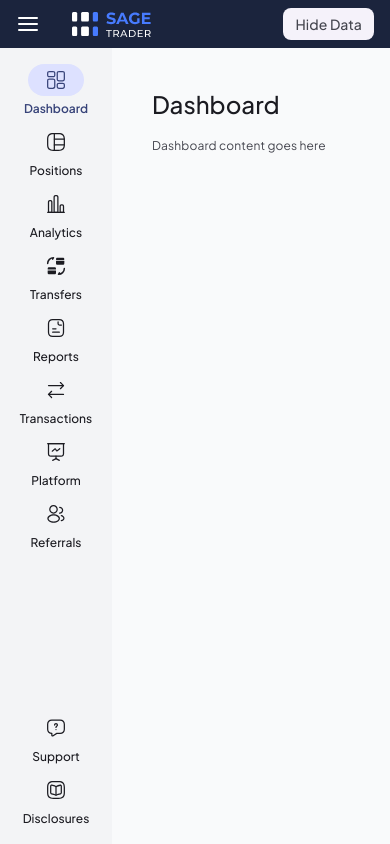
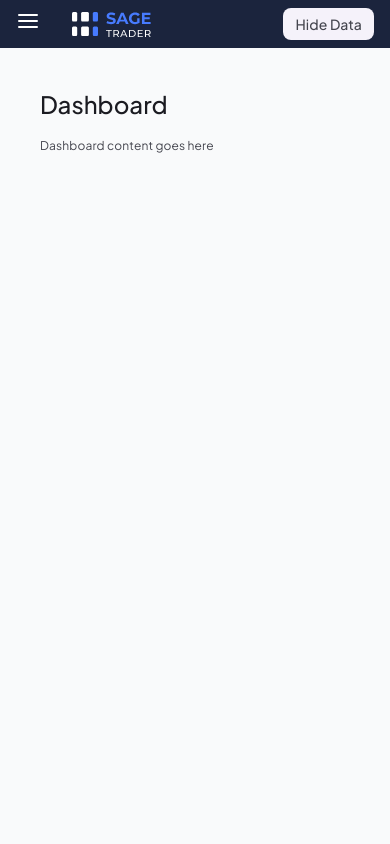
Before and after one commit to YuriiKovalov/money-transfers, an Angular app: page /dashboard in a window 390 px wide. Built offline with nearby package versions, Linux system fonts and the light colour scheme.

Commit message:
style: sidebar

```diff
--- a/src/app/app.html
+++ b/src/app/app.html
@@ -5,11 +5,11 @@
     @if ($sidebarOpen()) {
       <div class="sidebar-backdrop fixed inset-0 z-40 lg:hidden" (click)="closeSidebar()"></div>
     }
-    <aside class="sidebar-container" [class.sidebar-open]="$sidebarOpen()">
+    <aside class="hidden lg:block" [class.sidebar-open]="$sidebarOpen()">
       <app-sidebar />
     </aside>
 
-    <main class="flex-1 overflow-auto py-4 ps-4 lg:ps-10">
+    <main class="flex-1 overflow-auto pt-4 ps-4 lg:ps-10">
       <router-outlet />
     </main>
   </div>
--- a/src/app/layout/header/header.html
+++ b/src/app/layout/header/header.html
@@ -1,12 +1,8 @@
 <header class="flex items-center justify-between">
   <div class="flex items-center">
-    <span
-      icon="menu"
-      size="24px"
-      class="icon mx-4 lg:hidden"
-      role="button"
-      (click)="openSidebar()"
-    ></span>
+    <div class="block lg:hidden">
+      <span icon="menu" size="24px" class="icon mx-4" role="button" (click)="openSidebar()"></span>
+    </div>
 
     <div class="logo-wrapper mx-4">
       <img
```
